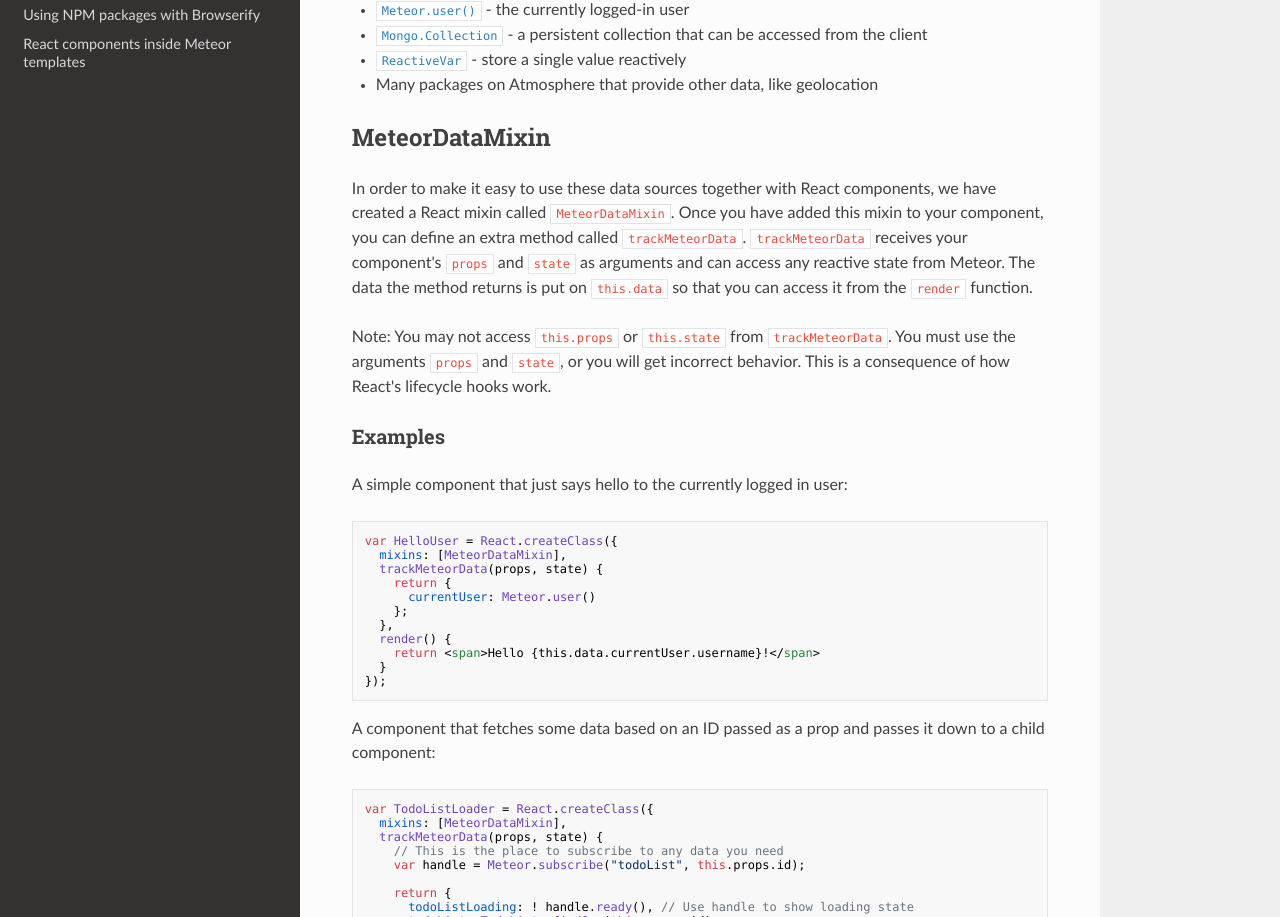
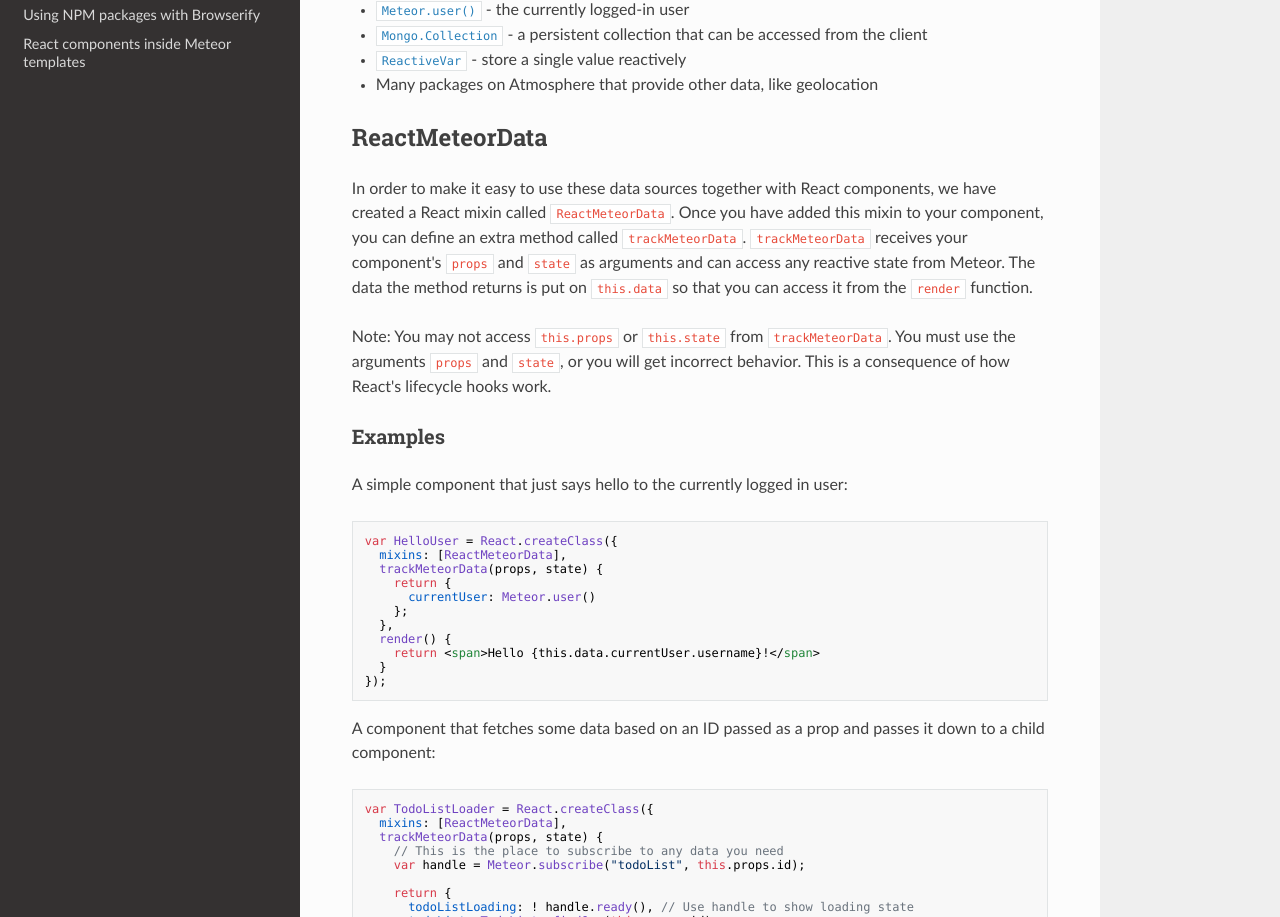
Before and after one commit to meteor/react-packages, an MkDocs documentation site: the page built from docs/meteor-data.md, in a window 1280 px wide and 1400 px high. Shown: the part 271-1188 px from the top of the window. Built offline with MkDocs 1.6.1, drawn with Linux system fonts in a browser that asks for light colours; nearby versions of some CDN libraries; old or Windows-style settings are respelled for this version of MkDocs.

Commit message:
Rename MeteorDataMixin -> ReactMeteorData

````diff
--- a/docs/meteor-data.md
+++ b/docs/meteor-data.md
@@ -7,9 +7,9 @@ Many data sources in Meteor are "reactive" - that is, they use Meteor's [Tracker
 - [`ReactiveVar`](http://docs.meteor.com/#/full/reactivevar_pkg) - store a single value reactively
 - Many packages on Atmosphere that provide other data, like geolocation
 
-## MeteorDataMixin
+## ReactMeteorData
 
-In order to make it easy to use these data sources together with React components, we have created a React mixin called `MeteorDataMixin`. Once you have added this mixin to your component, you can define an extra method called `trackMeteorData`. `trackMeteorData` receives your component's `props` and `state` as arguments and can access any reactive state from Meteor. The data the method returns is put on `this.data` so that you can access it from the `render` function.
+In order to make it easy to use these data sources together with React components, we have created a React mixin called `ReactMeteorData`. Once you have added this mixin to your component, you can define an extra method called `trackMeteorData`. `trackMeteorData` receives your component's `props` and `state` as arguments and can access any reactive state from Meteor. The data the method returns is put on `this.data` so that you can access it from the `render` function.
 
 Note:  You may not access `this.props` or `this.state` from `trackMeteorData`.  You must use the arguments `props` and `state`, or you will get incorrect behavior.  This is a consequence of how React's lifecycle hooks work.
 
@@ -19,7 +19,7 @@ A simple component that just says hello to the currently logged in user:
 
 ```js
 var HelloUser = React.createClass({
-  mixins: [MeteorDataMixin],
+  mixins: [ReactMeteorData],
   trackMeteorData(props, state) {
     return {
       currentUser: Meteor.user()
@@ -35,7 +35,7 @@ A component that fetches some data based on an ID passed as a prop and passes it
 
 ```js
 var TodoListLoader = React.createClass({
-  mixins: [MeteorDataMixin],
+  mixins: [ReactMeteorData],
   trackMeteorData(props, state) {
     // This is the place to subscribe to any data you need
     var handle = Meteor.subscribe("todoList", this.props.id);
````
Also changed, not shown: docs/index.md (+1 -1 lines), docs/tutorial.md (+2 -2 lines), packages/react-meteor-data/README.md (+2 -2 lines), 5 other files.
